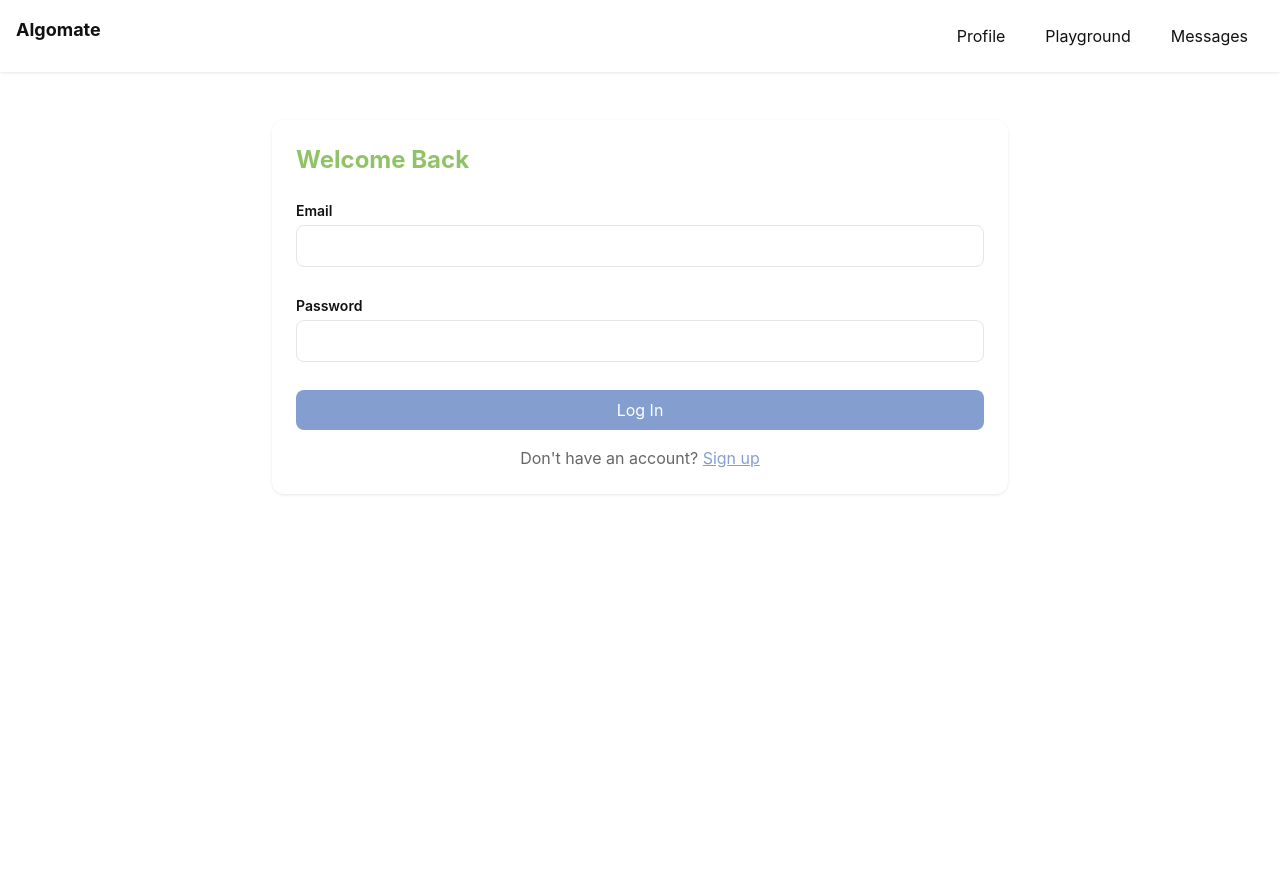
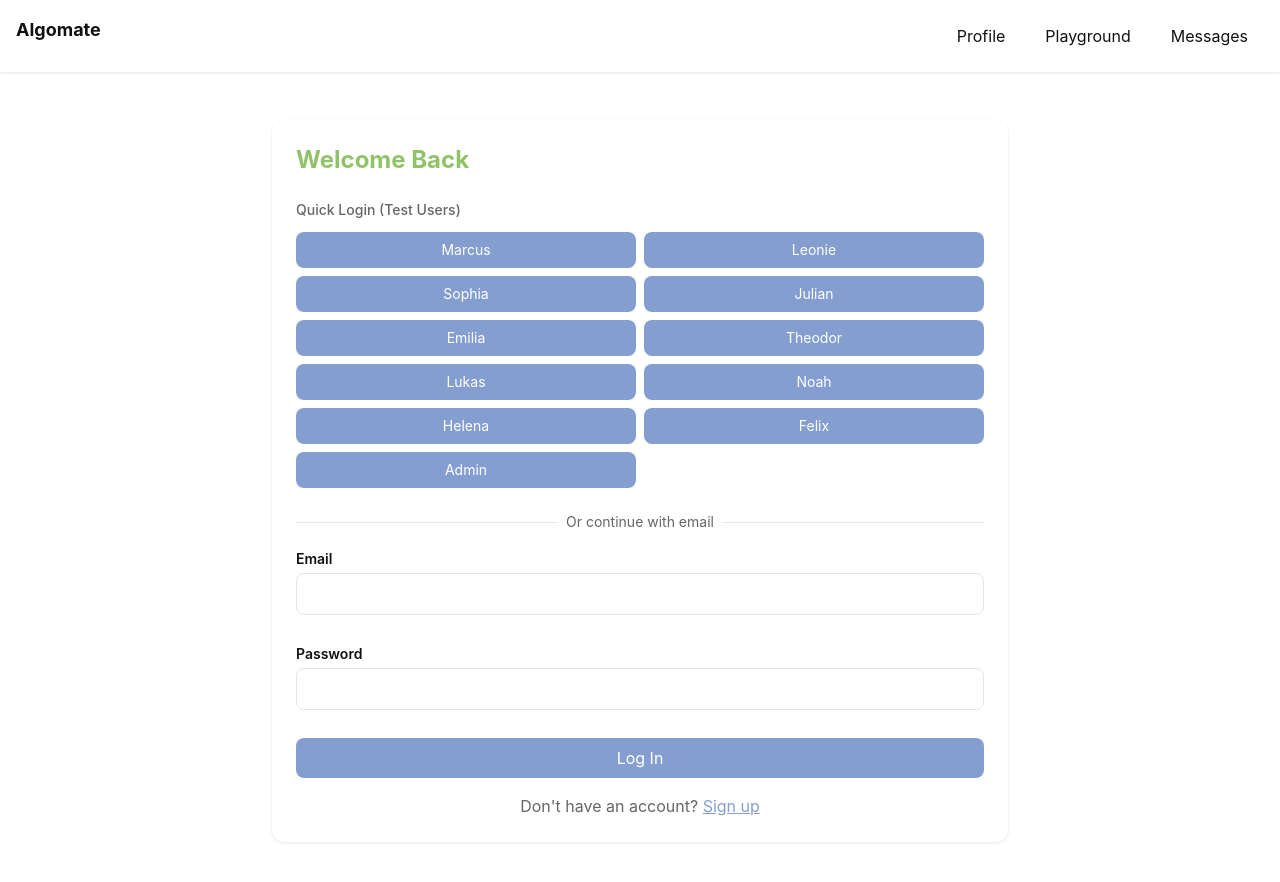
Before and after one commit to TomyVogt/algomate, a Next.js app: page /login in a window 1280 px wide. Before the commit the page ends 800 px from the top, so only its background shows below. Built offline with nearby package versions, Linux system fonts and the light colour scheme; no server answers.

Commit message:
Algomate V 01.03 User Simplification

```diff
--- a/app/login/page.tsx
+++ b/app/login/page.tsx
@@ -5,6 +5,20 @@ import Link from 'next/link';
 import Nav from '@/components/Nav';
 import { signToken, verifyPassword } from '@/lib/auth';
 import { getUserByEmail } from '@/lib/db';
+
+const QUICK_USERS = [
+  { name: 'Marcus', email: 'Marcus@algomate.local' },
+  { name: 'Leonie', email: 'Leonie@algomate.local' },
+  { name: 'Sophia', email: 'Sophia@algomate.local' },
+  { name: 'Julian', email: 'Julian@algomate.local' },
+  { name: 'Emilia', email: 'Emilia@algomate.local' },
+  { name: 'Theodor', email: 'Theodor@algomate.local' },
+  { name: 'Lukas', email: 'Lukas@algomate.local' },
+  { name: 'Noah', email: 'Noah@algomate.local' },
+  { name: 'Helena', email: 'Helena@algomate.local' },
+  { name: 'Felix', email: 'Felix@algomate.local' },
+  { name: 'Admin', email: 'admin@algomate.local' },
+];
 
 export default function Login() {
   const [email, setEmail] = useState('');
@@ -31,6 +45,21 @@ export default function Login() {
     }
   }
 
+  async function handleQuickLogin(userEmail: string) {
+    setError('');
+    setLoading(true);
+    try {
+      const user = await getUserByEmail(userEmail);
+      if (!user) { setError('User not found'); setLoading(false); return; }
+      const token = await signToken({ userId: user.id, role: user.role });
+      document.cookie = `algomate_token=${token}; path=/; SameSite=Lax`;
+      router.push('/profile');
+    } catch {
+      setError('Login failed. Please try again.');
+      setLoading(false);
+    }
+  }
+
   return (
     <div className="min-h-screen bg-white">
       <Nav />
@@ -38,14 +67,41 @@ export default function Login() {
         <div className="card">
           <h1 className="headline text-2xl font-bold mb-6">Welcome Back</h1>
           {error && <p className="error bg-red-50 p-3 rounded-lg">{error}</p>}
+
+          <div className="mb-6">
+            <p className="text-sm font-medium mb-3" style={{ color: '#666' }}>Quick Login (Test Users)</p>
+            <div className="grid grid-cols-2 gap-2">
+              {QUICK_USERS.map((u) => (
+                <button
+                  key={u.email}
+                  type="button"
+                  className="btn-secondary text-sm py-2"
+                  onClick={() => handleQuickLogin(u.email)}
+                  disabled={loading}
+                >
+                  {u.name}
+                </button>
+              ))}
+            </div>
+          </div>
+
+          <div className="relative mb-4">
+            <div className="absolute inset-0 flex items-center">
+              <div className="w-full border-t" style={{ borderColor: '#e5e7eb' }}></div>
+            </div>
+            <div className="relative flex justify-center text-sm">
+              <span className="px-2 bg-white" style={{ color: '#666' }}>Or continue with email</span>
+            </div>
+          </div>
+
           <form onSubmit={handleSubmit}>
             <div className="form-group">
               <label className="label">Email</label>
-              <input type="email" className="input" value={email} onChange={e => setEmail(e.target.value)} required />
+              <input type="email" className="input" value={email} onChange={e => setEmail(e.target.value)} />
             </div>
             <div className="form-group">
               <label className="label">Password</label>
-              <input type="password" className="input" value={password} onChange={e => setPassword(e.target.value)} required />
+              <input type="password" className="input" value={password} onChange={e => setPassword(e.target.value)} />
             </div>
             <button type="submit" className="btn-secondary w-full" disabled={loading}>
               {loading ? 'Logging in...' : 'Log In'}
```
Also changed, not shown: 1 other file (tests, documents, lock files or other folders).
